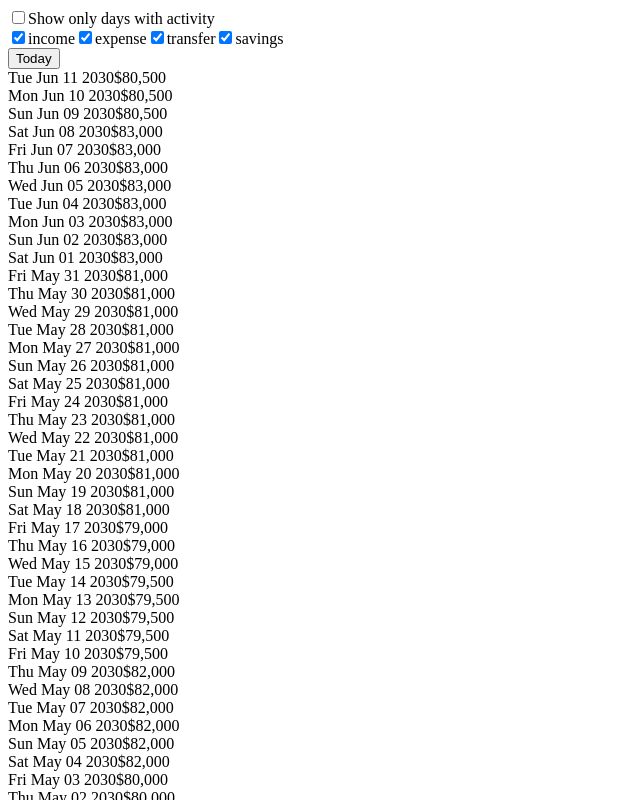
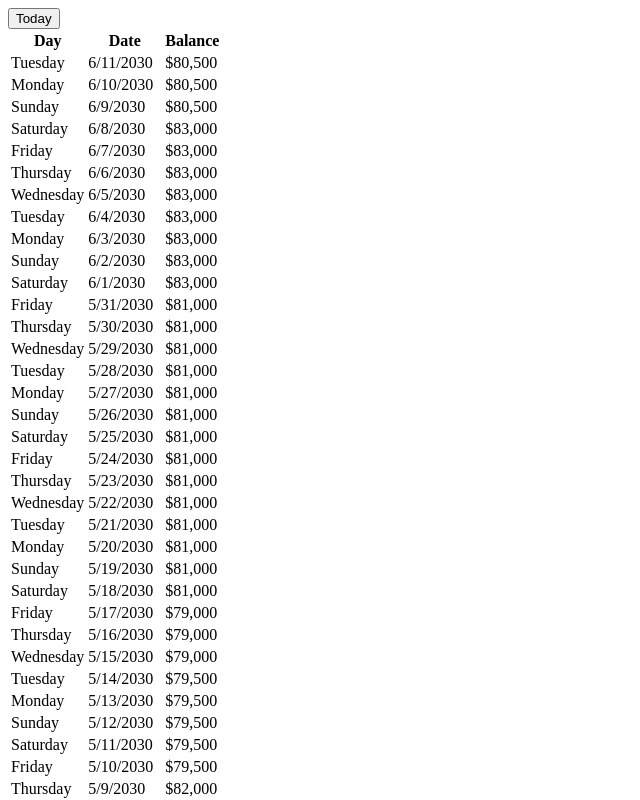
Before and after one commit to LiveBudget/LiveBudgetTest, a React (Vite) app: page / in a window 1280 px wide. Shown: the top 800 px of the page, without its empty margins (0-640 px from the left). Built offline with nearby package versions, Linux system fonts and the light colour scheme.

Commit message:
Update Timeline.jsx

```diff
--- a/src/Timeline.jsx
+++ b/src/Timeline.jsx
@@ -1,4 +1,3 @@
-
 import { useState, useEffect, useRef } from "react";
 
 function generateForecast(startDate, endDate, startingBalance, recurringItems, minBalance, cycleType) {
@@ -70,10 +69,7 @@ function generateForecast(startDate, endDate, startingBalance, recurringItems, m
 }
 
 export default function Timeline() {
-  const [expanded, setExpanded] = useState({});
   const [timeline, setTimeline] = useState([]);
-  const [showOnlyWithActivity, setShowOnlyWithActivity] = useState(false);
-  const [activeFilters, setActiveFilters] = useState({ income: true, expense: true, transfer: true, savings: true });
   const todayRef = useRef(null);
 
   useEffect(() => {
@@ -111,10 +107,6 @@ export default function Timeline() {
     setTimeline(forecast);
   }, []);
 
-  const toggleExpand = (index) => {
-    setExpanded(prev => ({ ...prev, [index]: !prev[index] }));
-  };
-
   const todayStr = new Date().toDateString();
 
   const scrollToToday = () => {
@@ -123,79 +115,36 @@ export default function Timeline() {
     }
   };
 
-  const toggleFilter = (type) => {
-    setActiveFilters(prev => ({ ...prev, [type]: !prev[type] }));
-  };
-
   return (
-    <div className="relative p-4 space-y-2">
-      <div className="mb-4 space-y-2">
-        <label className="text-sm font-medium block">
-          <input
-            type="checkbox"
-            checked={showOnlyWithActivity}
-            onChange={() => setShowOnlyWithActivity(prev => !prev)}
-            className="mr-2"
-          />
-          Show only days with activity
-        </label>
-        <div className="flex flex-wrap gap-4 text-sm">
-          {['income', 'expense', 'transfer', 'savings'].map((type) => (
-            <label key={type} className="flex items-center space-x-1">
-              <input
-                type="checkbox"
-                checked={activeFilters[type]}
-                onChange={() => toggleFilter(type)}
-              />
-              <span className="capitalize">{type}</span>
-            </label>
-          ))}
-        </div>
-      </div>
+    <div className="p-4">
       <button
         onClick={scrollToToday}
         className="fixed bottom-4 right-4 bg-blue-600 text-white px-4 py-2 rounded-full shadow-lg z-50"
       >
         Today
       </button>
-      {timeline
-        .filter(entry => !showOnlyWithActivity || entry.transactions.length > 0)
-        .map((entry, index) => (
-          <div
-            key={index}
-            ref={entry.date.toDateString() === todayStr ? todayRef : null}
-            className={`border rounded-md p-4 cursor-pointer shadow-sm ${entry.date.toDateString() === todayStr ? 'border-blue-500 border-2' : ''}`}
-            onClick={() => toggleExpand(index)}
-          >
-            <div className="flex justify-between items-center py-2">
-              <span className="font-semibold">{entry.date.toDateString()}</span>
-              <span className="text-right font-mono">${entry.endingBalance.toLocaleString()}</span>
-            </div>
-            {expanded[index] && (
-              <div className="pt-2 space-y-1">
-                {entry.transactions
-                  .filter(txn => activeFilters[txn.type])
-                  .map((txn, i) => (
-                    <p
-                      key={i}
-                      className={`text-sm ${
-                        txn.type === "income" ? "text-green-600" :
-                        txn.type === "expense" ? "text-red-600" :
-                        txn.type === "transfer" ? "text-blue-600" :
-                        txn.type === "savings" ? "text-purple-600" : ""
-                      }`}
-                    >
-                      {txn.description}: ${txn.amount.toLocaleString()}
-                    </p>
-                  ))}
-                <textarea
-                  placeholder="Add a note for this date..."
-                  className="mt-2 w-full border border-gray-300 rounded-md p-1 text-sm"
-                ></textarea>
-              </div>
-            )}
-          </div>
-        ))}
+      <table className="w-full border-collapse border border-gray-300">
+        <thead>
+          <tr className="bg-gray-100">
+            <th className="border border-gray-300 px-4 py-2 text-left">Day</th>
+            <th className="border border-gray-300 px-4 py-2 text-left">Date</th>
+            <th className="border border-gray-300 px-4 py-2 text-left">Balance</th>
+          </tr>
+        </thead>
+        <tbody>
+          {timeline.map((entry, index) => (
+            <tr
+              key={index}
+              ref={entry.date.toDateString() === todayStr ? todayRef : null}
+              className={entry.date.toDateString() === todayStr ? 'bg-blue-100' : ''}
+            >
+              <td className="border border-gray-300 px-4 py-2">{entry.date.toLocaleDateString('en-US', { weekday: 'long' })}</td>
+              <td className="border border-gray-300 px-4 py-2">{entry.date.toLocaleDateString('en-US')}</td>
+              <td className="border border-gray-300 px-4 py-2">${entry.endingBalance.toLocaleString()}</td>
+            </tr>
+          ))}
+        </tbody>
+      </table>
     </div>
   );
 }
```
